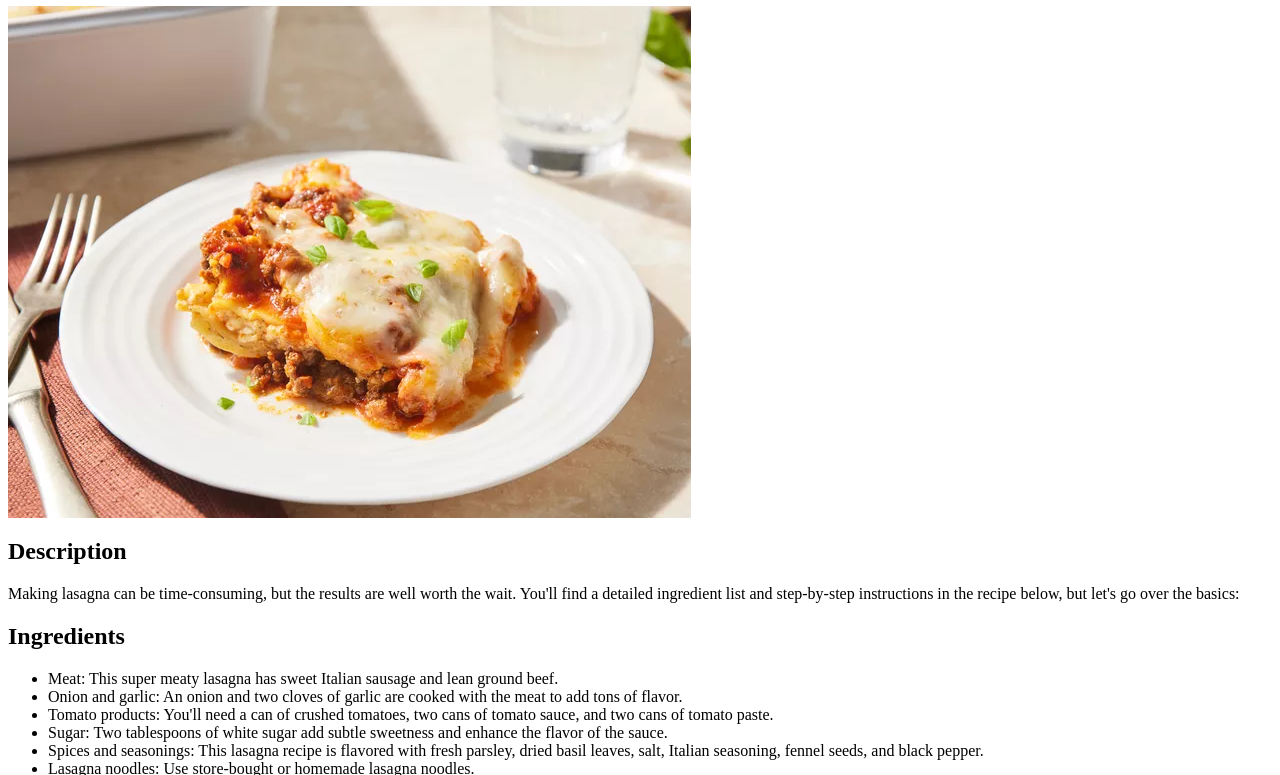
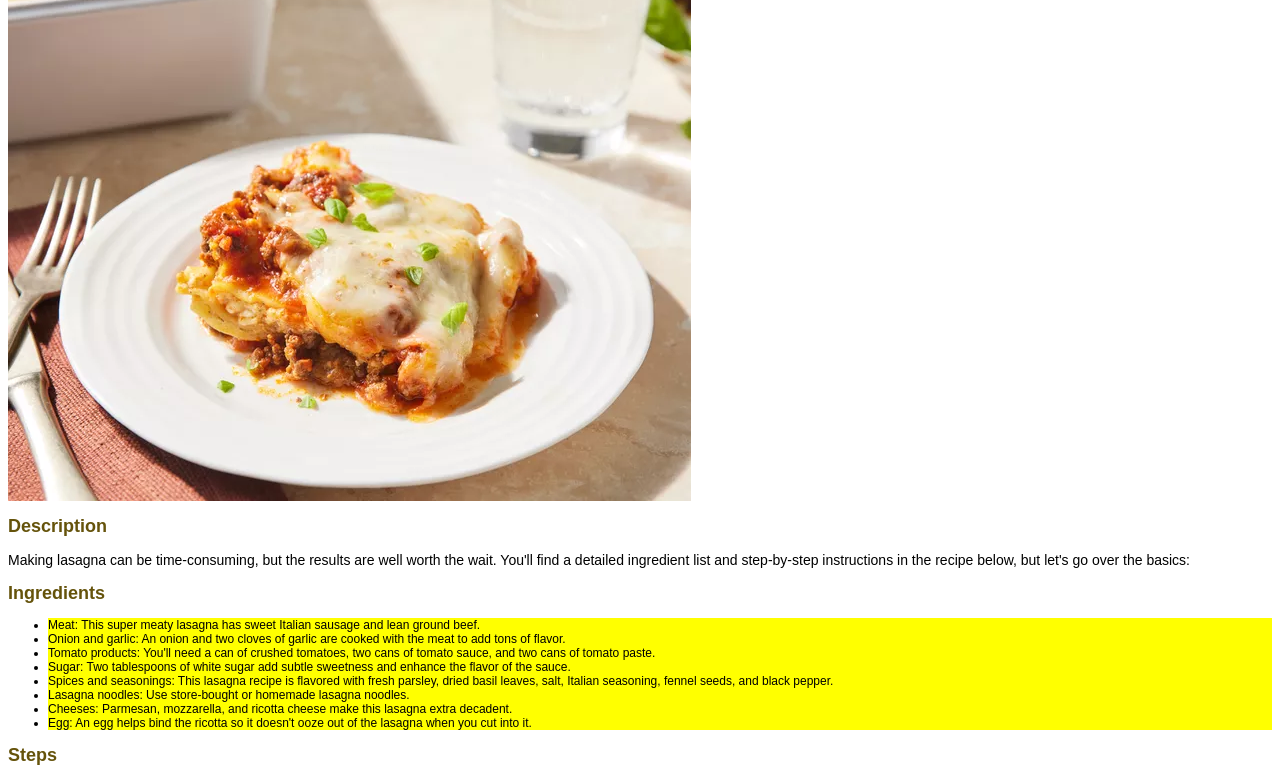
Before and after one commit to e-conte/odin-recipes, a plain HTML site: page recipes/lasagna.html in a window 1280 px wide. Shown: the part 60-835 px from the top of the page. Drawn offline with Linux system fonts and the light colour scheme.

Commit message:
minor fixes

```diff
--- a/recipes/lasagna.html
+++ b/recipes/lasagna.html
@@ -1,20 +1,25 @@
 <html lang="en">
+
 <head>
     <meta charset="UTF-8">
     <meta name="viewport" content="width=device-width, initial-scale=1.0">
     <title>Document</title>
+    <link rel=" stylesheet" href="/style.css">
 </head>
+
 <body>
     <h1>Lasagna</h1>
     <img src="/images/lasagna.webp" alt="lasagna">
     <h2>Description</h2>
-<p>Making lasagna can be time-consuming, but the results are well worth the wait. You'll find a detailed ingredient list
+    <p>Making lasagna can be time-consuming, but the results are well worth the wait. You'll find a detailed ingredient
+        list
         and step-by-step instructions in the recipe below, but let's go over the basics:</p>
     <h2>Ingredients</h2>
     <ul>
         <li>Meat: This super meaty lasagna has sweet Italian sausage and lean ground beef.</li>
         <li>Onion and garlic: An onion and two cloves of garlic are cooked with the meat to add tons of flavor.</li>
-    <li>Tomato products: You'll need a can of crushed tomatoes, two cans of tomato sauce, and two cans of tomato paste.
+        <li>Tomato products: You'll need a can of crushed tomatoes, two cans of tomato sauce, and two cans of tomato
+            paste.
         </li>
         <li>Sugar: Two tablespoons of white sugar add subtle sweetness and enhance the flavor of the sauce.</li>
         <li>Spices and seasonings: This lasagna recipe is flavored with fresh parsley, dried basil leaves, salt, Italian
@@ -33,4 +38,5 @@
         <li>Let the lasagna rest before serving.</li>
     </ol>
 </body>
+
 </html>
--- a/style.css
+++ b/style.css
@@ -0,0 +1,22 @@
+* {
+    font-family: Arial, Helvetica, sans-serif;
+    font-size: 14px;
+}
+
+h1,
+h2 {
+    font-size: 22px;
+    font-weight: 800;
+    color: hsl(48, 80%, 22%);
+    text-align: center;
+}
+
+h2 {
+    font-size: 18px;
+    text-align: left;
+}
+
+li {
+    font-size: 12px;
+    background-color: hsl(60, 100%, 50%);
+}
```
Also changed, not shown: index.html (+8 -5 lines), recipes/chicken.html (+6 -1 lines), recipes/tacos.html (+9 -4 lines). Lines whose indentation alone changed are shown as unchanged.
